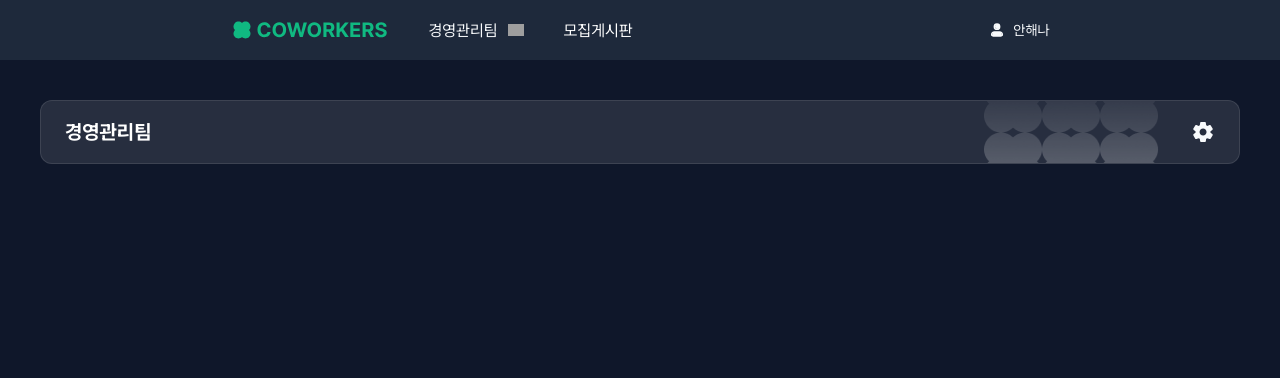
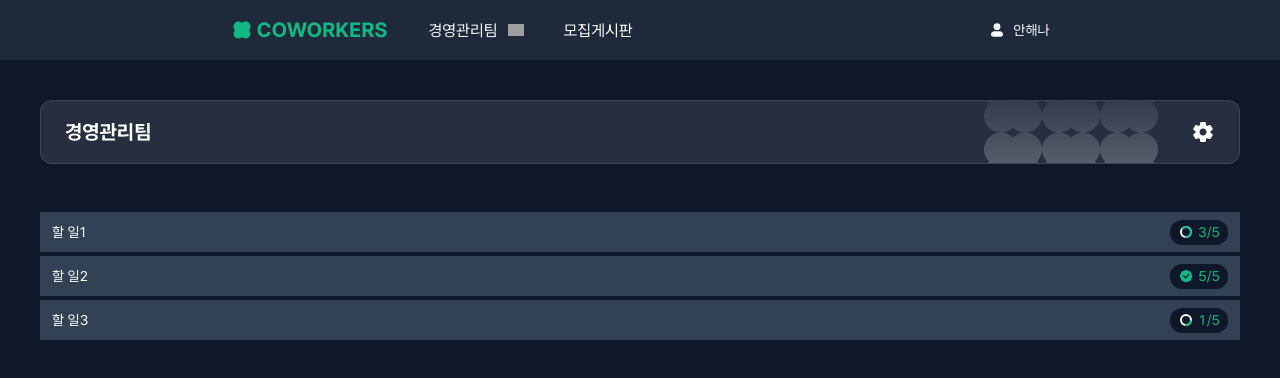
Before and after one commit to FE14-Part4-Team2/coworkers, a Next.js app: page /dashboard in a window 1280 px wide. Shown: the top 378 px of the page. Built offline with nearby package versions, Linux system fonts and the light colour scheme; grey boxes are pictures that could not be loaded.

Commit message:
feat: 팀 페이지 할일목록 배지 구현

```diff
--- a/src/app/dashboard/page.tsx
+++ b/src/app/dashboard/page.tsx
@@ -1,5 +1,35 @@
+import ListBadge from "@/components/feature/Dashboard/ListGroup/ListBadge";
 import TeamBar from "@/components/feature/Dashboard/TeamBar/TeamBar";
 
+type Task = {
+  id: number;
+  title: string;
+  doneCount: number;
+  totalCount: number;
+};
+
+const taskList: Task[] = [
+  { id: 1, title: "할 일1", doneCount: 3, totalCount: 5 },
+  { id: 2, title: "할 일2", doneCount: 5, totalCount: 5 },
+  { id: 3, title: "할 일3", doneCount: 1, totalCount: 5 },
+]; // TODO: API 연결
+
 export default function DashboardPage() {
-  return <TeamBar />;
+  return (
+    <div className="w-full flex-col flex gap-12">
+      <TeamBar />
+      <div className="space-y-1">
+        {/* //TODO: ListBar로 대체 */}
+        {taskList.map((task) => (
+          <div
+            key={task.id}
+            className="flex justify-between items-center bg-bg-tertiary h-10 px-3"
+          >
+            <span className="text-white text-sm">{task.title}</span>
+            <ListBadge done={task.doneCount} total={task.totalCount} />
+          </div>
+        ))}
+      </div>
+    </div>
+  );
 }
--- /dev/null
+++ b/src/components/feature/Dashboard/ListGroup/ListBadge.tsx
@@ -0,0 +1,59 @@
+import Image from "next/image";
+
+type Props = {
+  done: number;
+  total: number;
+};
+
+function ListChart({ done, total }: Props) {
+  if (done >= total) {
+    return (
+      <Image
+        src="/icons/icon-success.svg"
+        alt="Success"
+        width={16}
+        height={16}
+      />
+    );
+  }
+
+  const radius = 5;
+  const stroke = 2;
+  const circumference = 2 * Math.PI * radius;
+  const progress = (done / total) * circumference;
+
+  return (
+    <svg width={16} height={16} className="transform rotate-90 scale-y-[-1]">
+      <circle
+        cx={8}
+        cy={8}
+        r={radius}
+        stroke="#F8FAFC"
+        strokeWidth={stroke}
+        fill="none"
+      />
+      <circle
+        cx={8}
+        cy={8}
+        r={radius}
+        stroke="#10B981"
+        strokeWidth={stroke}
+        fill="none"
+        strokeDasharray={circumference}
+        strokeDashoffset={circumference - progress}
+        strokeLinecap="round"
+      />
+    </svg>
+  );
+}
+
+export default function ListBadge({ done, total }: Props) {
+  return (
+    <div className="flex w-[3.625rem] gap-1 items-center justify-center bg-bg-primary rounded-xl py-1 px-2">
+      <ListChart done={done} total={total} />
+      <div className="text-brand-primary text-md tabular-nums">
+        {done}/{total}
+      </div>
+    </div>
+  );
+}
```
Also changed, not shown: public/icons/icon-badge.svg (deleted).
